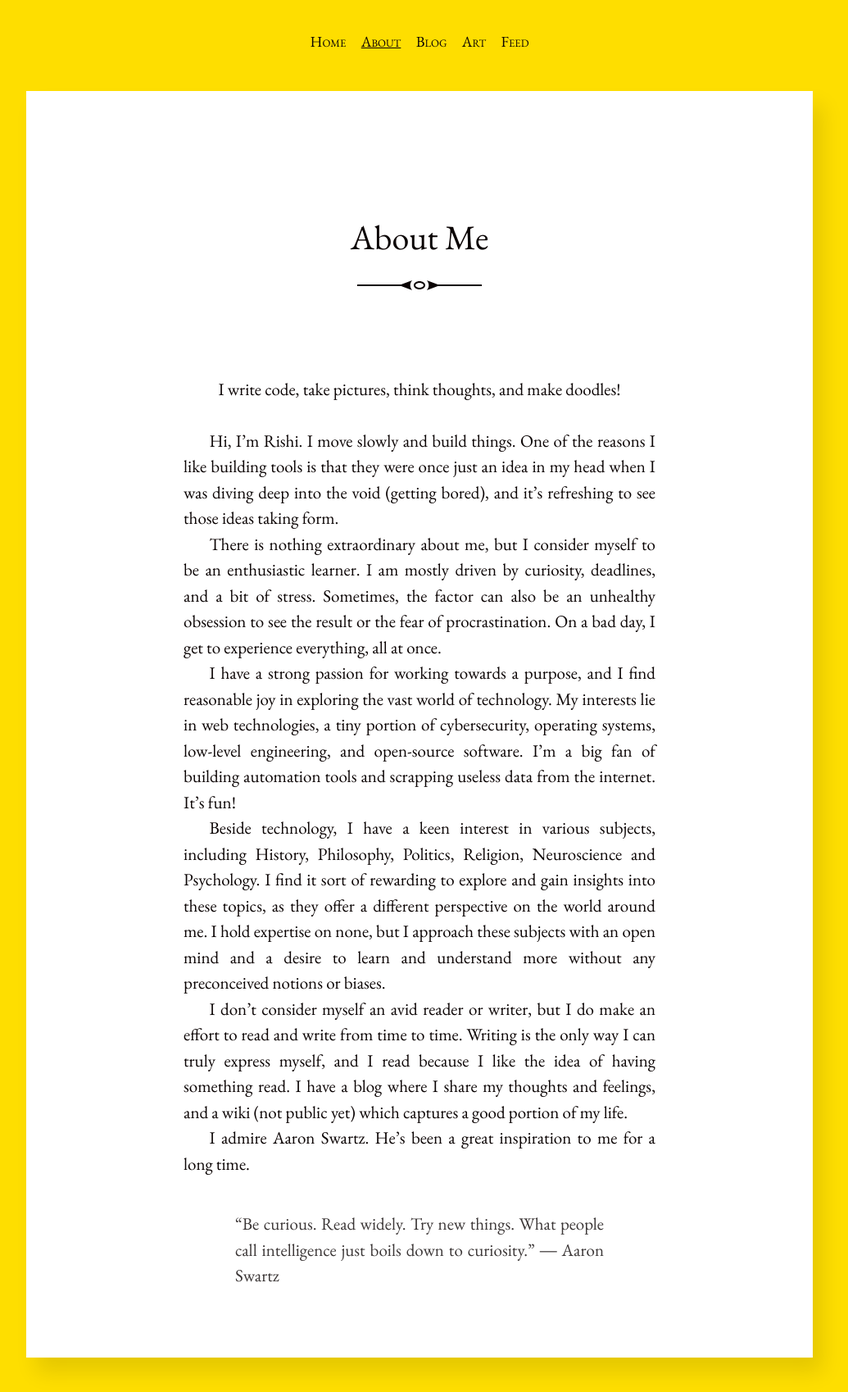
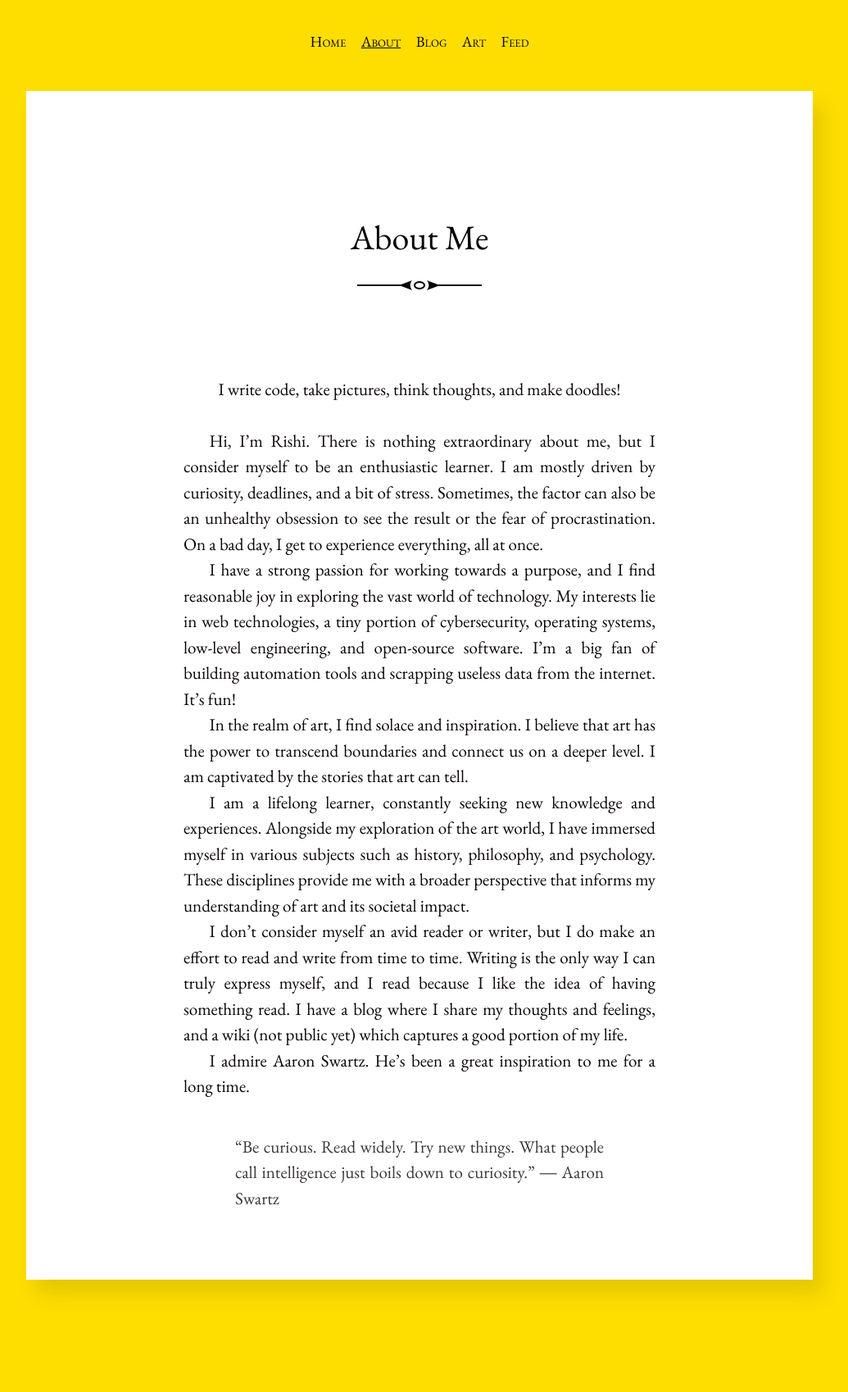
Before and after one commit to iamarishi/iamarishi.github.io, a Jekyll site: the page built from about.md, in a window 1280 px wide. Shown: the whole page at 82% size, without its empty margins (128-1163 px from the left). Built offline with Jekyll 4.4.1, drawn with Linux system fonts in a browser that asks for light colours; after the commit the page ends 1603 px from its top, so only the background shows below that.

Commit message:
Update about.md

```diff
--- a/about.md
+++ b/about.md
@@ -7,13 +7,13 @@ title: About Me
 
 <br>
 
-Hi, I’m Rishi. I move slowly and build things. One of the reasons I like building tools is that they were once just an idea in my head when I was diving deep into the void (getting bored), and it’s refreshing to see those ideas taking form.
-
-There is nothing extraordinary about me, but I consider myself to be an enthusiastic learner. I am mostly driven by curiosity, deadlines, and a bit of stress. Sometimes, the factor can also be an unhealthy obsession to see the result or the fear of procrastination. On a bad day, I get to experience everything, all at once.
+Hi, I’m Rishi. There is nothing extraordinary about me, but I consider myself to be an enthusiastic learner. I am mostly driven by curiosity, deadlines, and a bit of stress. Sometimes, the factor can also be an unhealthy obsession to see the result or the fear of procrastination. On a bad day, I get to experience everything, all at once.
 
 I have a strong passion for working towards a purpose, and I find reasonable joy in exploring the vast world of technology. My interests lie in web technologies, a tiny portion of cybersecurity, operating systems, low-level engineering, and open-source software. I’m a big fan of building automation tools and scrapping useless data from the internet. It’s fun!
 
-Beside technology, I have a keen interest in various subjects, including History, Philosophy, Politics, Religion, Neuroscience and Psychology. I find it sort of rewarding to explore and gain insights into these topics, as they offer a different perspective on the world around me. I hold expertise on none, but I approach these subjects with an open mind and a desire to learn and understand more without any preconceived notions or biases.
+In the realm of art, I find solace and inspiration. I believe that art has the power to transcend boundaries and connect us on a deeper level. I am captivated by the stories that art can tell.
+
+I am a lifelong learner, constantly seeking new knowledge and experiences. Alongside my exploration of the art world, I have immersed myself in various subjects such as history, philosophy, and psychology. These disciplines provide me with a broader perspective that informs my understanding of art and its societal impact.
 
 I don’t consider myself an avid reader or writer, but I do make an effort to read and write from time to time. Writing is the only way I can truly express myself, and I read because I like the idea of having something read. I have a blog where I share my thoughts and feelings, and a wiki (not public yet) which captures a good portion of my life.
 
```
